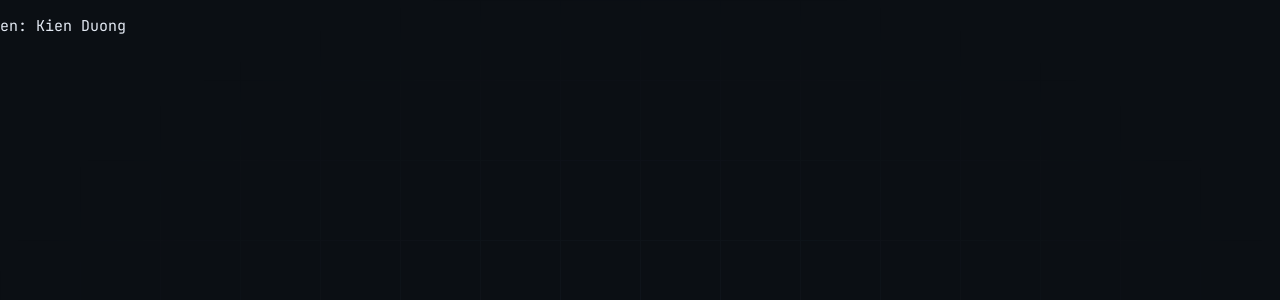
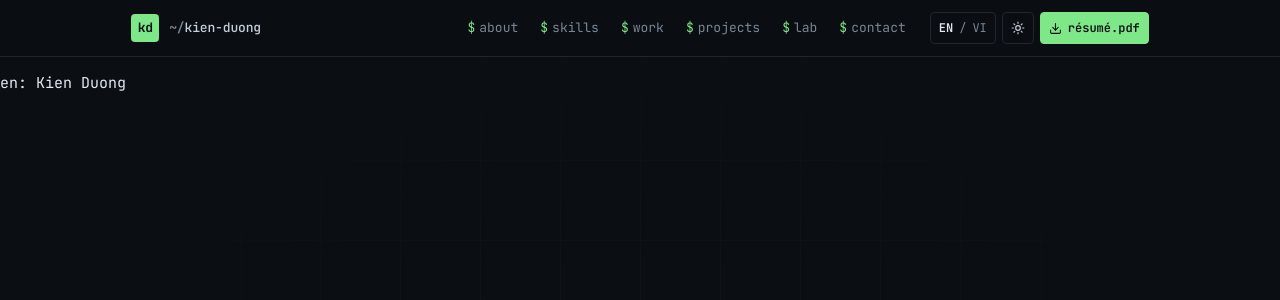
Before and after one commit to bigbearman/portfolio, a Next.js app: page /Kien_Duong_CV.pdf in a window 1280 px wide. Shown: the top 300 px of the page. Built offline with nearby package versions, Linux system fonts and the light colour scheme.

Commit message:
feat: add theme toggle and nav with route-based language switch

```diff
--- a/app/[lang]/page.tsx
+++ b/app/[lang]/page.tsx
@@ -1,4 +1,5 @@
 import { content, toLang } from "@/content";
+import Nav from "@/components/Nav";
 
 export function generateStaticParams() {
   return [{ lang: "en" }, { lang: "vi" }];
@@ -11,8 +12,11 @@ export default async function Page({
 }) {
   const lang = toLang((await params).lang);
   return (
-    <p>
-      {lang}: {content.meta.name}
-    </p>
+    <>
+      <Nav lang={lang} />
+      <p>
+        {lang}: {content.meta.name}
+      </p>
+    </>
   );
 }
--- /dev/null
+++ b/components/Nav.tsx
@@ -0,0 +1,65 @@
+import Link from "next/link";
+import { content, type Lang } from "@/content";
+import { Download } from "./Icon";
+import ThemeToggle from "./ThemeToggle";
+
+const SECTION_IDS = [
+  "about",
+  "skills",
+  "work",
+  "projects",
+  "lab",
+  "contact",
+] as const;
+
+export default function Nav({ lang }: { lang: Lang }) {
+  const t = content.nav[lang];
+  const items = SECTION_IDS.map((id) => ({ id, label: t[id] }));
+  const otherLang: Lang = lang === "en" ? "vi" : "en";
+
+  return (
+    <nav className="nav">
+      <div className="container nav__inner">
+        <a href="#top" className="nav__brand" aria-label="home">
+          <span className="nav__monogram">kd</span>
+          <span className="nav__path">
+            ~/<b>kien-duong</b>
+          </span>
+        </a>
+
+        <div className="nav__links" role="navigation">
+          {items.map((it) => (
+            <a key={it.id} href={`#${it.id}`} className="nav__link">
+              <span className="dot">$</span>
+              {it.label}
+            </a>
+          ))}
+        </div>
+
+        <div className="nav__tools">
+          <Link
+            href={`/${otherLang}/`}
+            className="icon-btn"
+            aria-label="toggle language"
+            title="EN / VI"
+          >
+            <span className={lang === "en" ? "v" : "k"}>EN</span>
+            <span className="k">/</span>
+            <span className={lang === "vi" ? "v" : "k"}>VI</span>
+          </Link>
+
+          <ThemeToggle />
+
+          <a
+            href={content.meta.resumeUrl}
+            download
+            className="icon-btn resume-btn"
+          >
+            <Download />
+            <span>{t.resume}</span>
+          </a>
+        </div>
+      </div>
+    </nav>
+  );
+}
--- /dev/null
+++ b/components/ThemeToggle.tsx
@@ -0,0 +1,37 @@
+"use client";
+
+import { useEffect, useState } from "react";
+import { Sun, Moon } from "./Icon";
+
+type Theme = "dark" | "light";
+
+export default function ThemeToggle() {
+  const [theme, setTheme] = useState<Theme>("dark");
+
+  useEffect(() => {
+    const current = document.documentElement.getAttribute("data-theme");
+    if (current === "light" || current === "dark") setTheme(current);
+  }, []);
+
+  const toggle = () => {
+    const next: Theme = theme === "dark" ? "light" : "dark";
+    setTheme(next);
+    document.documentElement.setAttribute("data-theme", next);
+    try {
+      localStorage.setItem("kd:theme", JSON.stringify(next));
+    } catch {
+      // localStorage unavailable (private mode) — theme just won't persist
+    }
+  };
+
+  return (
+    <button
+      className="icon-btn"
+      onClick={toggle}
+      aria-label="toggle theme"
+      title={theme === "dark" ? "light mode" : "dark mode"}
+    >
+      {theme === "dark" ? <Sun /> : <Moon />}
+    </button>
+  );
+}
```
